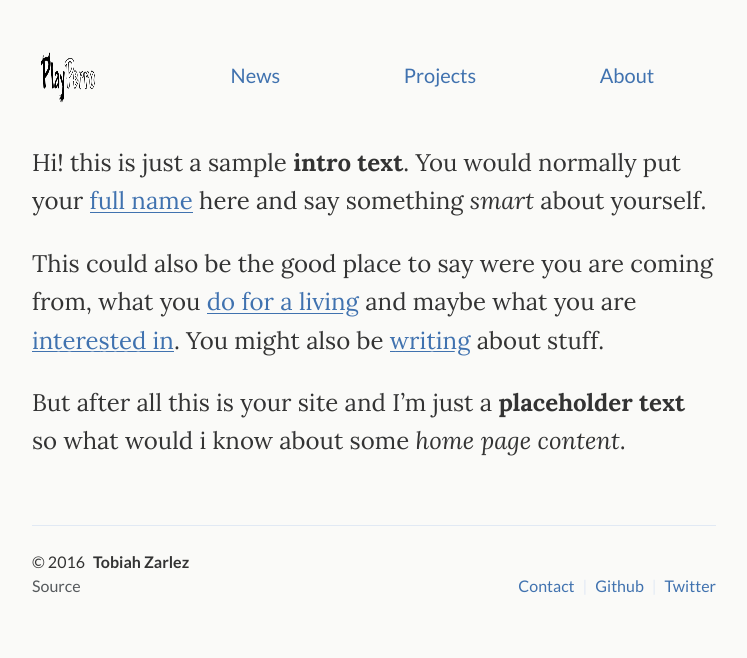
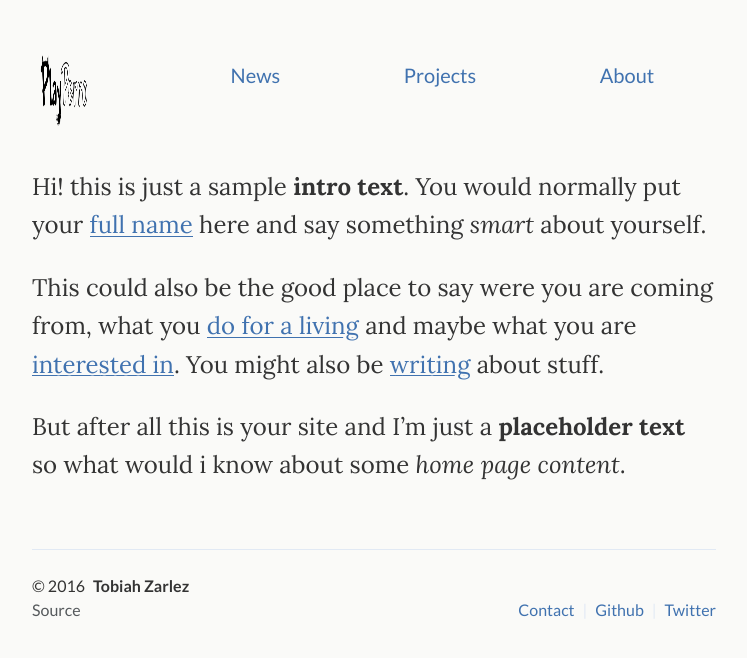
Before and after one commit to PlayPerro/PlayPerro, a Jekyll site: the page built from index.md, in a window 1280 px wide. Shown: the top 658 px of the page, without its empty margins (266-1013 px from the left). Built offline with Jekyll 4.4.1, drawn with Linux system fonts in a browser that asks for light colours.

Commit message:
Messing with logo

```diff
--- a/_sass/_site.scss
+++ b/_sass/_site.scss
@@ -78,8 +78,7 @@
 @include mq-up(md) {
   .site-logo {
     margin-left: $spacer0;
-    width: 3.5rem;
-    height: 3.5rem;
+    height: 5rem;
   }
 
   .site-nav {
@@ -97,6 +96,7 @@
 
   .site-title {
     float: left;
+    width: 20%;
     text-align: inherit;
     margin-bottom: $spacer0;
   }
```
